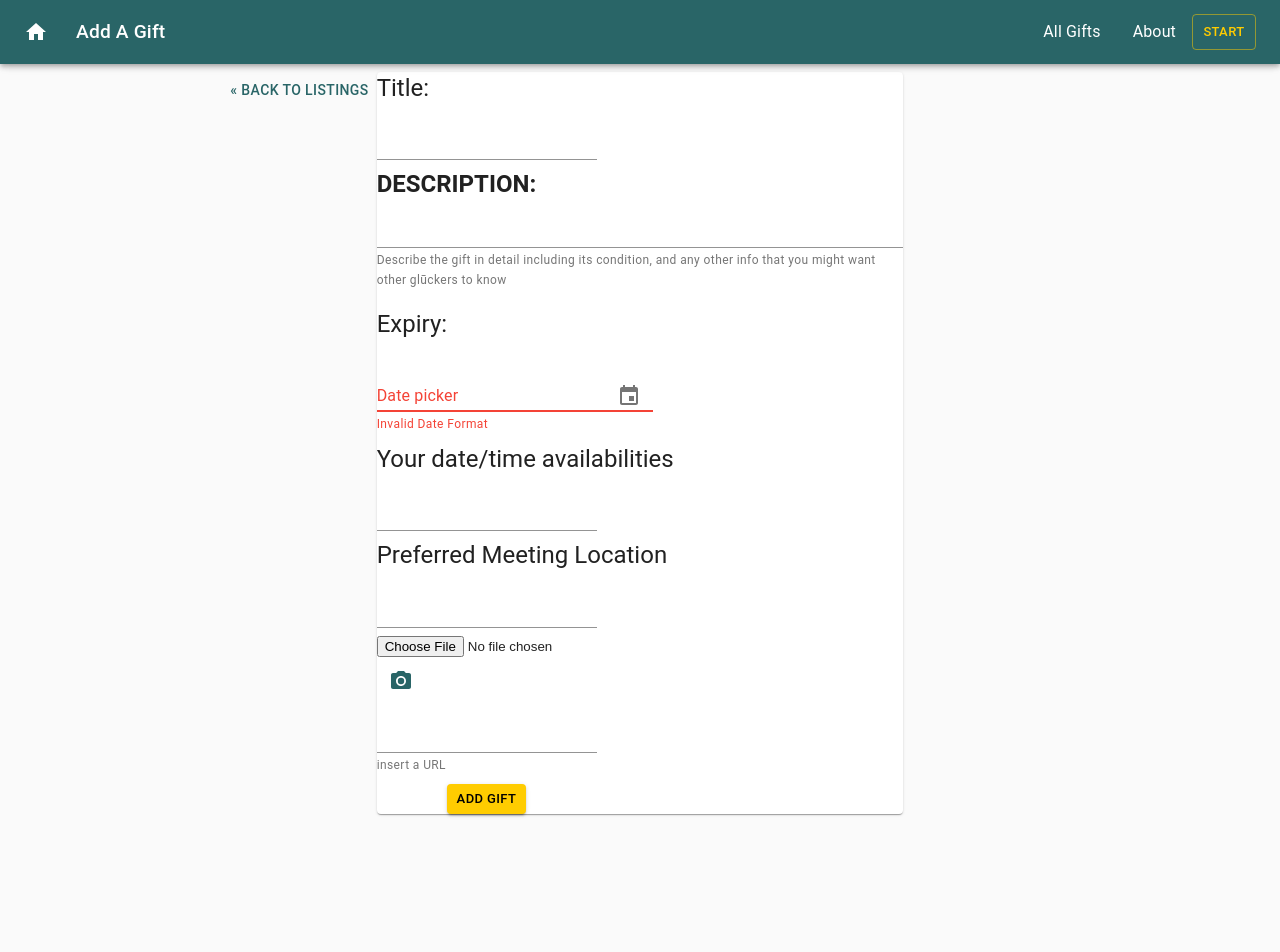
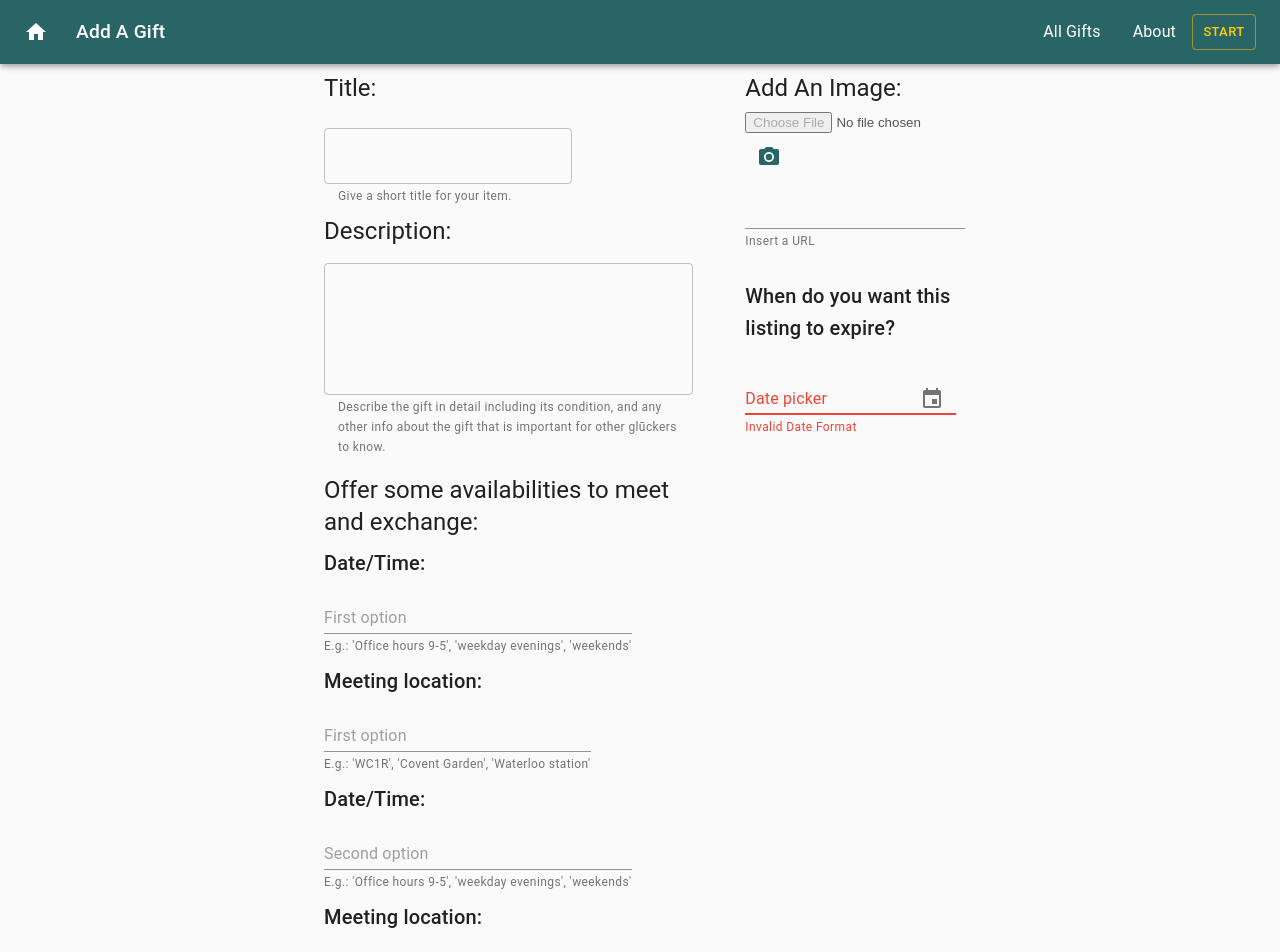
Before and after one commit to idanceinbetween/gluck-client, a React (Create React App) app: page /gifts/add in a window 1280 px wide. Shown: the top 952 px of the page. Before the commit the page ends 822 px from the top, so only its background shows below. Built offline with nearby package versions, Linux system fonts and the light colour scheme; no server answers; a web font is replaced by a local one.

Commit message:
Style add gift page

```diff
--- a/src/components/addGift.js
+++ b/src/components/addGift.js
@@ -10,15 +10,45 @@ import {
   Radio,
   RadioGroup,
   FormControlLabel,
+  Paper,
   Button,
   Grid,
-  Typography
+  Typography,
+  FormControl
 } from '@material-ui/core/'
 import DateFnsUtils from '@date-io/date-fns'
 import {
   MuiPickersUtilsProvider,
   KeyboardDatePicker
 } from '@material-ui/pickers'
+import { withStyles, createMuiTheme } from '@material-ui/core/styles'
+
+const theme = createMuiTheme()
+
+const styles = {
+  root: {
+    display: 'flex'
+  },
+  image: {
+    width: 400,
+    height: 400,
+    top: -50
+  },
+  img: {
+    margin: 'auto',
+    display: 'block',
+    width: '100%'
+  },
+  button: {
+    margin: theme.spacing(0, 1),
+    padding: theme.spacing(1, 1, 1, 1)
+  },
+  textField: {
+    marginLeft: theme.spacing(1),
+    marginRight: theme.spacing(1),
+    width: 300
+  }
+}
 
 class AddListing extends Component {
   state = {
@@ -40,12 +70,12 @@ class AddListing extends Component {
     }
   }
 
-  submitForm = event => {
-    event.preventDefault()
+  submitForm = () => {
     API.addGift(this.state).then(data => {
       if (data.error) {
         alert(`${data.error} Internal server error.`)
       } else {
+        window.location.reload()
         this.props.history.push(`/gifts/${data.id}`)
       }
     })
@@ -66,17 +96,23 @@ class AddListing extends Component {
       description,
       exchange1_datetime,
       exchange1_location,
+      exchange2_datetime,
+      exchange2_location,
       expiry,
       image
     } = this.state
     const { submitForm, handleChange, handleDateChange } = this
+    const { classes } = this.props
     // if (user && user.locations) {
     return (
-      <Fragment>
-        <Grid container>
-          <form onSubmit={submitForm}>
+      <Grid
+        container
+        name='paper'
+        direction='row'
+        justify='flex-start'
+        alignItems='flex-start'
+      >
         <Grid item xs>
-              <div>
           <Typography gutterBottom variant='h5'>
             Title:
           </Typography>
@@ -86,19 +122,25 @@ class AddListing extends Component {
             value={title}
             onChange={handleChange}
             margin='normal'
+            variant='outlined'
+            helperText='Give a short title for your item.'
           />
           <Typography gutterBottom variant='h5'>
-                  <b>DESCRIPTION:</b>
+            Description:
+            <br />
             <TextField
               id='description'
+              multiline
               name='description'
+              rows='5'
               value={description}
               onChange={handleChange}
-                    helperText='Describe the gift in detail including its condition, and any other info that you might want other glūckers to know'
               margin='normal'
+              helperText='Describe the gift in detail including its condition, and any other info about the gift that is important for other glūckers to know.'
+              variant='outlined'
             />
           </Typography>
-                <Typography gutterBottom variant='h5'>
+          {/* <Typography gutterBottom variant='h5'>
             Expiry:
           </Typography>
           <MuiPickersUtilsProvider utils={DateFnsUtils}>
@@ -112,9 +154,12 @@ class AddListing extends Component {
                 'aria-label': 'change date'
               }}
             />
-                </MuiPickersUtilsProvider>
+          </MuiPickersUtilsProvider> */}
           <Typography gutterBottom variant='h5'>
-                  Your date/time availabilities
+            Offer some availabilities to meet and exchange:
+          </Typography>
+          <Typography gutterBottom variant='h6'>
+            Date/Time:
           </Typography>
           <TextField
             id='exchange1_datetime'
@@ -122,9 +167,12 @@ class AddListing extends Component {
             value={exchange1_datetime}
             onChange={handleChange}
             margin='normal'
+            // variant='outlined'
+            placeholder='First option'
+            helperText="E.g.: 'Office hours 9-5', 'weekday evenings', 'weekends'"
           />
-                <Typography gutterBottom variant='h5'>
-                  Preferred Meeting Location
+          <Typography gutterBottom variant='h6'>
+            Meeting location:
           </Typography>
           <TextField
             id='exchange1_location'
@@ -132,53 +180,103 @@ class AddListing extends Component {
             value={exchange1_location}
             onChange={handleChange}
             margin='normal'
+            placeholder='First option'
+            // variant='outlined'
+            helperText="E.g.: 'WC1R', 'Covent Garden', 'Waterloo station'"
           />
-              </div>
+          <Typography gutterBottom variant='h6'>
+            Date/Time:
+          </Typography>
+          <TextField
+            id='exchange2_datetime'
+            name='exchange2_datetime'
+            value={exchange2_datetime}
+            onChange={handleChange}
+            margin='normal'
+            placeholder='Second option'
+            // variant='outlined'
+            helperText="E.g.: 'Office hours 9-5', 'weekday evenings', 'weekends'"
+          />
+          <Typography gutterBottom variant='h6'>
+            Meeting location:
+          </Typography>
+          <TextField
+            id='exchange2_location'
+            name='exchange2_location'
+            value={exchange2_location}
+            onChange={handleChange}
+            margin='normal'
+            placeholder='Second option'
+            // variant='outlined'
+            helperText="E.g.: 'WC1R', 'Covent Garden', 'Waterloo station'"
+          />
         </Grid>
         <Grid item xs={1} />
-            <Grid item xs={5}>
+        <Grid item xs={4}>
+          <Typography gutterBottom variant='h5'>
+            Add An Image:
+          </Typography>
           <Grid container>
             <Grid item>
+              <div onClick={() => alert('Feature coming soon!')}>
                 <input
                   accept='image/*'
-                    // className={classes.input}
+                  disabled
                   id='icon-button-file'
                   type='file'
                 />
                 <label htmlFor='icon-button-file'>
                   <IconButton
                     color='primary'
-                      // className={classes.button}
                     aria-label='Upload picture'
                     component='span'
                   >
                     <PhotoCamera />
                   </IconButton>
                 </label>
+              </div>
               <TextField
                 id='image'
                 name='image'
                 value={image}
                 onChange={handleChange}
-                    helperText='insert a URL'
+                helperText='Insert a URL'
                 margin='normal'
               />
             </Grid>
+            <Grid item>
+              <br />
+              <Typography gutterBottom variant='h6'>
+                When do you want this listing to expire?
+              </Typography>
+              <MuiPickersUtilsProvider utils={DateFnsUtils}>
+                <KeyboardDatePicker
+                  margin='normal'
+                  id='mui-pickers-date'
+                  label='Date picker'
+                  value={expiry}
+                  onChange={handleDateChange}
+                  KeyboardButtonProps={{
+                    'aria-label': 'change date'
+                  }}
+                />
+              </MuiPickersUtilsProvider>
+            </Grid>
+          </Grid>
+        </Grid>
         <Grid container alignItems='center'>
-                  <Grid item xs={3} />
-                  <Grid item xs={6} id='centerContentInGrid' />
-                  <Grid item xs={3} />
           <Grid item xs={3} />
           <Grid item xs={6} id='centerContentInGrid'>
             <div>
               <Button
-                        size='small'
+                size='large'
                 variant='contained'
                 color='secondary'
                 noWrap
                 // className={classes.button}
                 id='buttonCenter'
                 type='submit'
+                onClick={() => submitForm()}
               >
                 Add Gift
               </Button>
@@ -191,23 +289,18 @@ class AddListing extends Component {
                   color='secondary'
                   className={classes.button}
                   noWrap
-                      onClick={() => props.handleEditMode()}
+                  // onClick={() => props.handleEditMode()}
                 >
                   View More Items by the same gifter
                 </Button> */}
           </Grid>
-                  <Grid item xs={2} />
         </Grid>
       </Grid>
-            </Grid>
-          </form>
-        </Grid>
-      </Fragment>
     )
   }
 }
 
-export default withRouter(AddListing)
+export default withRouter(withStyles(styles, { WithTheme: true })(AddListing))
 
 {
   /* <h4>Where can the recipient pickup this item?</h4>
--- a/src/components/giftList.js
+++ b/src/components/giftList.js
@@ -26,7 +26,7 @@ const mapGiftsByExpiry = props => {
   let gifts = [...props.gifts].filter(gift => {
     return (
       gift.title.toLowerCase().includes(props.searchTerm.toLowerCase()) &&
-      new Date(gift.expiry) > props.today
+      new Date(gift.expiry) >= props.today
     )
   })
 
--- a/src/components/singleGift/singleGift.js
+++ b/src/components/singleGift/singleGift.js
@@ -191,7 +191,7 @@ const SingleGift = props => {
                 {props.gift.title}
               </Typography>
               <Typography variant='subtitle2' gutterBottom>
-                <b>DESCRIPTION:</b>
+                <b>Description:</b>
                 <br /> {props.gift.description}
               </Typography>
               <br />
--- a/src/containers/addGiftCanvas.js
+++ b/src/containers/addGiftCanvas.js
@@ -1,7 +1,7 @@
 import React, { Fragment, useEffect } from 'react'
 import { withRouter } from 'react-router-dom'
 
-import { Grid, Button, Paper } from '@material-ui/core'
+import { Grid, Button } from '@material-ui/core'
 
 import AddGift from '../components/addGift'
 import AddGiftSubmenu from '../components/addGiftSubmenu'
@@ -9,7 +9,12 @@ import AddGiftSubmenu from '../components/addGiftSubmenu'
 const AddGiftCanvas = props => {
   return (
     <Fragment>
-      <Grid container>
+      <Grid
+        container
+        direction='row'
+        justify='flex-start'
+        alignItems='flex-start'
+      >
         <Grid item xs>
           <Grid
             container
@@ -17,22 +22,11 @@ const AddGiftCanvas = props => {
             justify='flex-start'
             alignItems='flex-start'
           >
-            <Grid item>
-              <Button
-                color='primary'
-                onClick={() => this.props.history.push('/gifts')}
-              >
-                {' '}
-                « Back to Listings
-              </Button>
-            </Grid>
+            <Grid item />
           </Grid>
         </Grid>
-        <Grid item xs={5}>
-          <Paper>
-            {/* <Paper className={classes.paper}> */}
-            <AddGift user={props.user} />
-          </Paper>
+        <Grid item xs={6}>
+          <AddGift user={props.user} />
         </Grid>
         <Grid item xs />
       </Grid>
```
Lines whose indentation alone changed are shown as unchanged.
